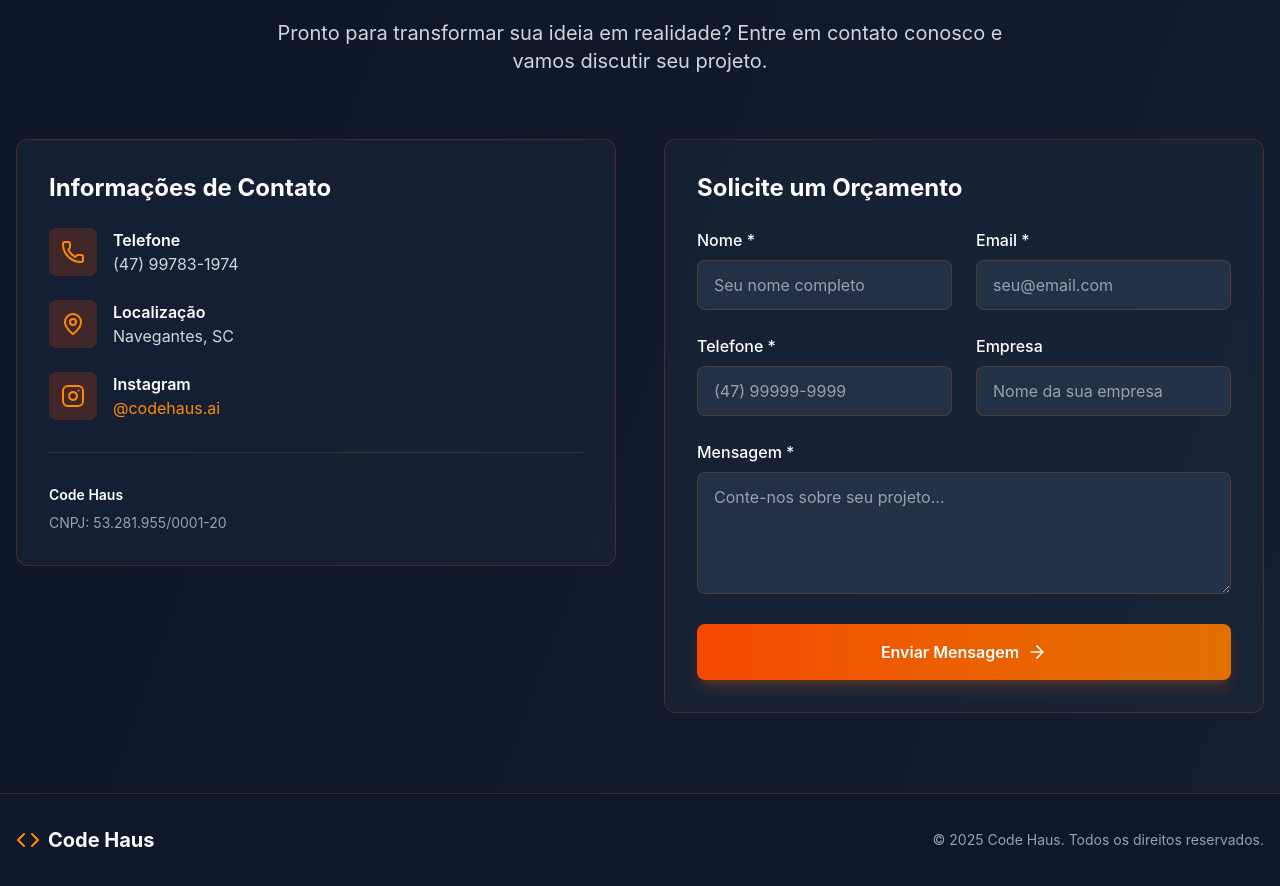
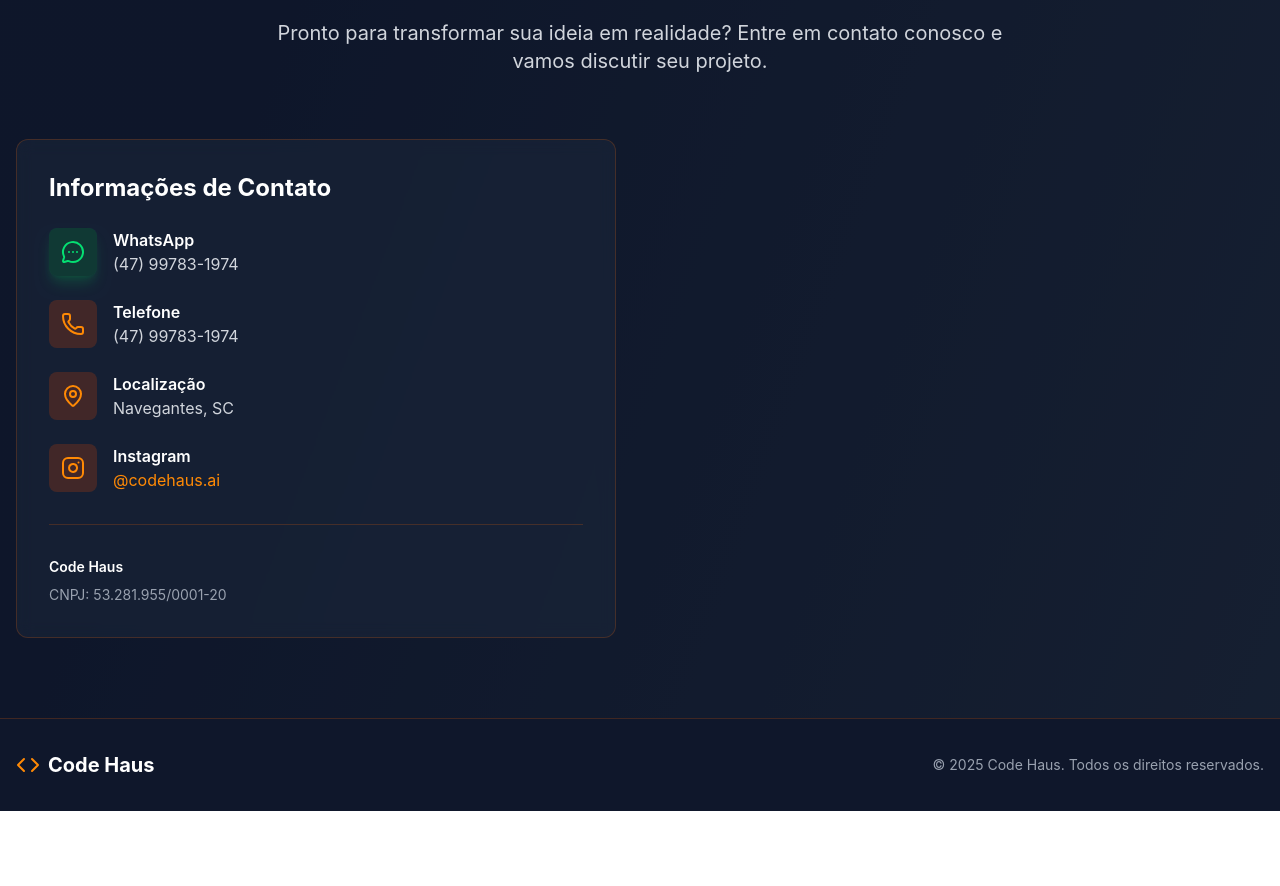
Before and after one commit to CodeHausBR/app-code-haus, a React app: page / in a window 1280 px wide. Shown: the part 2680-3566 px from the top of the page. After the commit the page ends 3491 px from the top, so only its background shows below. Built offline with nearby package versions, Linux system fonts and the light colour scheme.

Commit message:
Removido formulário de email da home page da code haus e inserido botão whatsapp para contato

```diff
--- a/src/app/pages/Home/index.tsx
+++ b/src/app/pages/Home/index.tsx
@@ -1,7 +1,7 @@
 
 import "../../styles/App.css";
 import { useState } from "react";
-import { Code, Rocket, Shield, Users, CheckCircle, ArrowRight, Phone, MapPin, Instagram, Star, Zap, Target, Award, Clock, TrendingUp, Menu, X } from "lucide-react";
+import { MessageCircleMore, Code, Rocket, Shield, Users, CheckCircle, ArrowRight, Phone, MapPin, Instagram, Star, Zap, Target, Award, Clock, TrendingUp, Menu, X } from "lucide-react";
 
 export default function CodeHausLanding() {
     const [formData, setFormData] = useState({
@@ -33,6 +33,10 @@
         document.getElementById(sectionId)?.scrollIntoView({ behavior: "smooth" });
         setMobileMenuOpen(false);
     };
+
+    const whatsAppNumber = "5547997831974"; // Seu número com código do país
+    const defaultMessage = "Olá! Gostaria de mais informações sobre o suporte de TI.";
+    const whatsappUrl = `https://wa.me/${whatsAppNumber}?text=${encodeURIComponent(defaultMessage)}`;
 
     return (
         <div className="min-h-screen bg-gradient-to-br from-gray-900 via-slate-900 to-gray-800 text-white">
@@ -340,6 +344,24 @@
 
                                 <div className="space-y-6">
                                     <div className="flex items-center space-x-4">
+                                        <a
+                                        href={whatsappUrl}
+                                        target="_blank"
+                                        rel="noopener noreferrer"
+                                        className="whatsapp-icon-link flex items-center space-x-4"
+                                    >
+                                        <div className="bg-green-600/20 p-3 rounded-lg transition-all duration-300 bg-gradient-to-r text-white hover:from-green-800 hover:to-green-750 shadow-lg shadow-green-500/20 hover:shadow-green-500/40">
+                                            <MessageCircleMore className="h-6 w-6 text-green-400" />
+                                        </div>
+                                    </a>
+
+                                    <div>
+                                            <div className="text-white font-semibold">WhatsApp</div>
+                                            <div className="text-gray-300">(47) 99783-1974</div>
+                                        </div>
+                                    </div>
+
+                                    <div className="flex items-center space-x-4">
                                         <div className="bg-orange-600/20 p-3 rounded-lg">
                                             <Phone className="h-6 w-6 text-orange-400" />
                                         </div>
@@ -386,7 +408,7 @@
                             </div>
                         </div>
 
-                        <div className="bg-slate-800/50 backdrop-blur-sm border border-orange-500/20 rounded-xl p-8">
+                        {/*<div className="bg-slate-800/50 backdrop-blur-sm border border-orange-500/20 rounded-xl p-8">
                             <h3 className="text-2xl font-bold text-white mb-6">Solicite um Orçamento</h3>
 
                             <form onSubmit={handleSubmit} className="space-y-6">
@@ -475,7 +497,7 @@
                                     )}
                                 </button>
                             </form>
-                        </div>
+                        </div>*/}
                     </div>
                 </div>
             </section>
--- a/src/app/pages/Infra/index.tsx
+++ b/src/app/pages/Infra/index.tsx
@@ -453,7 +453,11 @@
                             </div>
                         </div>
 
-                         {/* <div className="bg-slate-800/50 backdrop-blur-sm border border-blue-500/20 rounded-xl p-8">
+                         {/*
+
+                         ====FORMULÁRIO=====
+
+                         <div className="bg-slate-800/50 backdrop-blur-sm border border-blue-500/20 rounded-xl p-8">
                             <h3 className="text-2xl font-bold text-white mb-6">Solicitar Suporte</h3>
 
 
```
